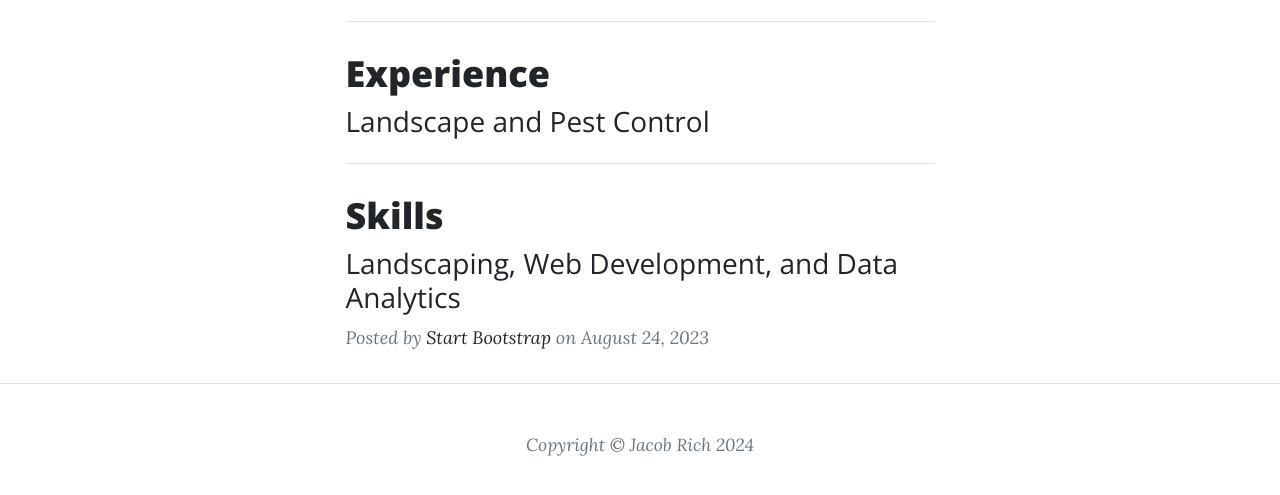
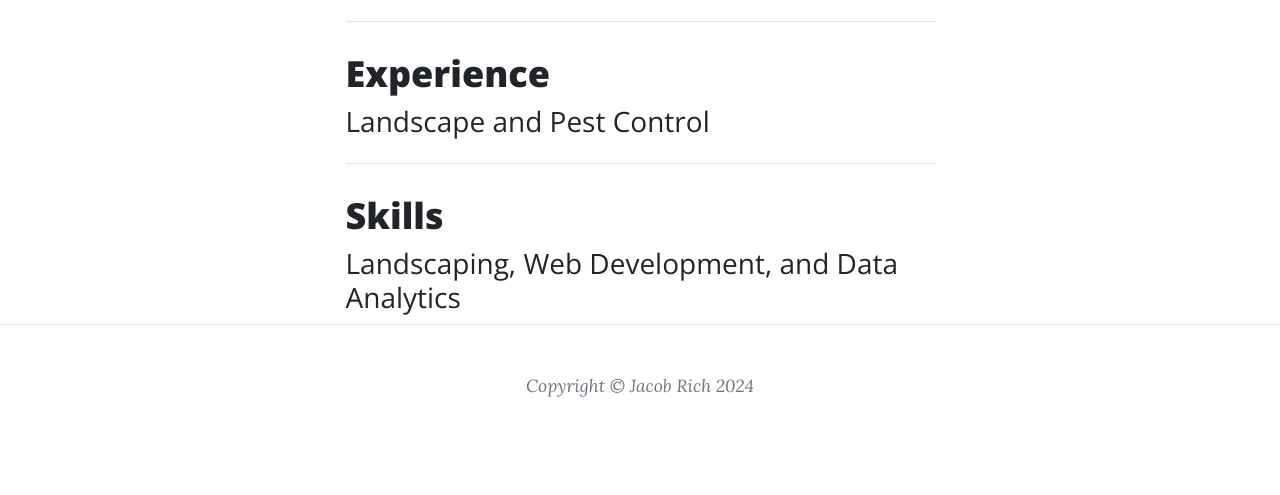
Before and after one commit to jakegrich01/jwebsite, a plain HTML site: page index.html in a window 1280 px wide. Shown: the part 700-1195 px from the top of the page. After the commit the page ends 1148 px from the top, so only its background shows below. Drawn offline with nearby package versions, Linux system fonts and the light colour scheme.

Commit message:
Update index.html

```diff
--- a/index.html
+++ b/index.html
@@ -79,11 +79,7 @@
                             <h2 class="post-title">Skills</h2>
                             <h3 class="post-subtitle">Landscaping, Web Development, and Data Analytics</h3>
                         </a>
-                        <p class="post-meta">
-                            Posted by
-                            <a href="#!">Start Bootstrap</a>
-                            on August 24, 2023
-                        </p>
+
                     </div>
                     <!-- Divider-->
 
```
